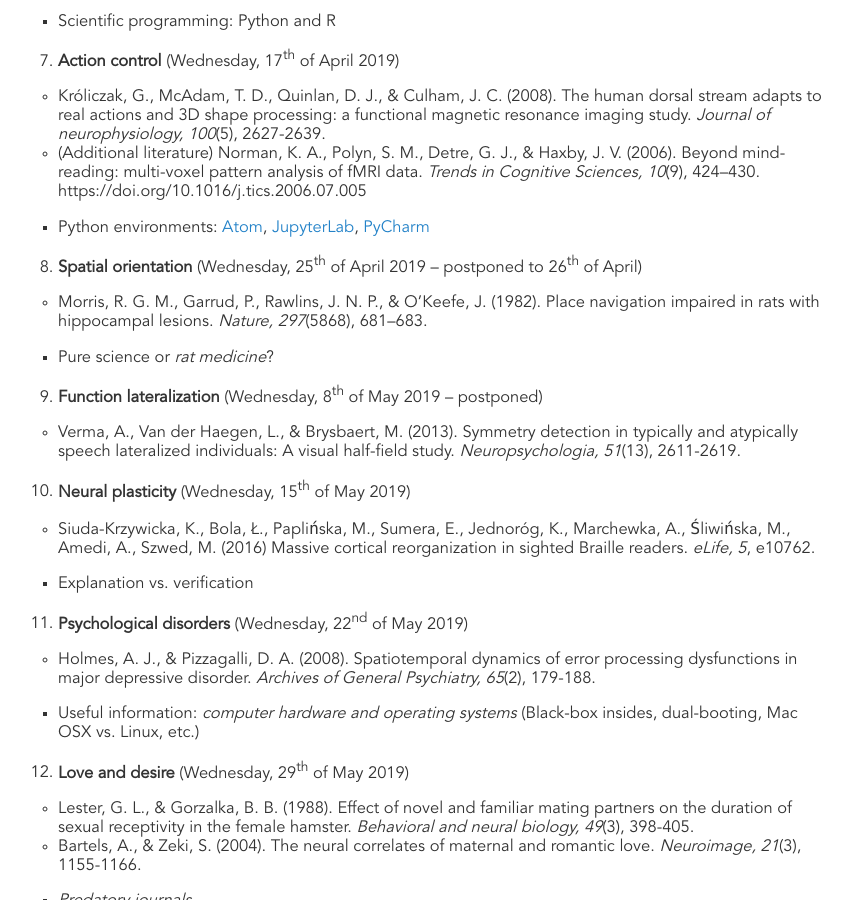
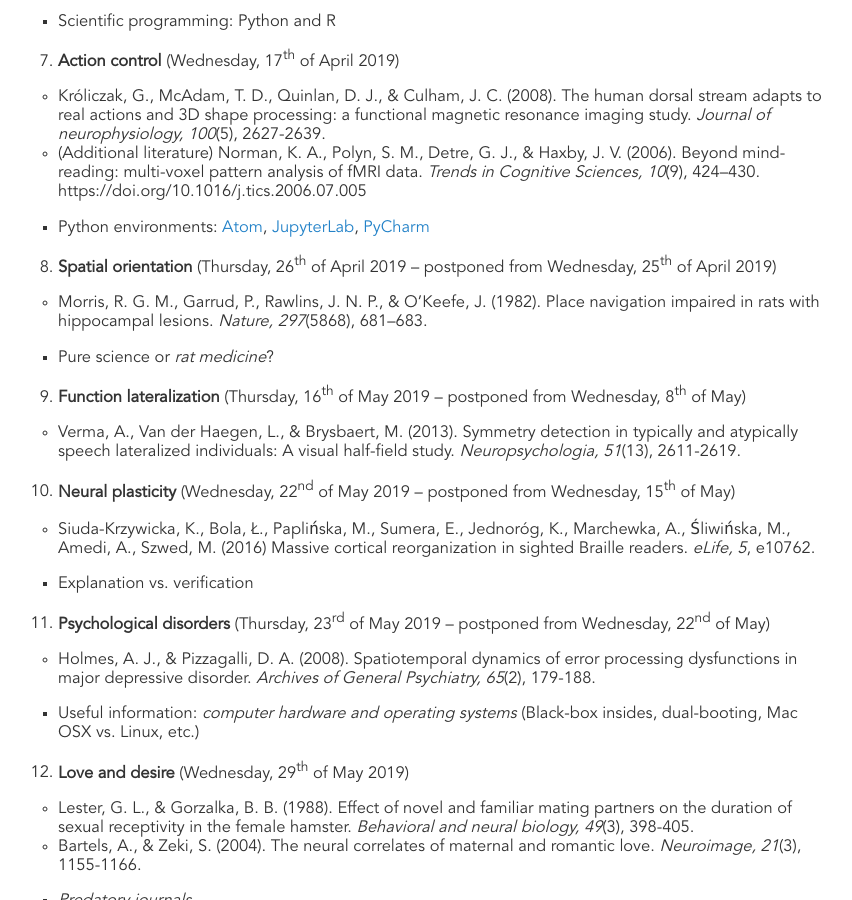
Before and after one commit to mikbuch/mikbuch.github.io, a Jekyll site: the page built from didactics.md, in a window 1280 px wide and 900 px high, scrolled down 1287 px. Shown: the whole window, without its empty margins (198-1050 px from the left). Built offline with Jekyll 4.4.1, drawn with Linux system fonts in a browser that asks for light colours.

Commit message:
Dates updated

```diff
--- a/didactics.md
+++ b/didactics.md
@@ -41,18 +41,18 @@ title: Didactics
     * (Additional literature) Norman, K. A., Polyn, S. M., Detre, G. J., & Haxby, J. V. (2006). Beyond mind-reading: multi-voxel pattern analysis of fMRI data. _Trends in Cognitive Sciences, 10_(9), 424–430. https://doi.org/10.1016/j.tics.2006.07.005
         * Python environments: [Atom](https://atom.io/), [JupyterLab](https://github.com/jupyterlab/jupyterlab), [PyCharm](https://www.jetbrains.com/pycharm/)
 
-8. __Spatial orientation__ (Wednesday, 25<sup>th</sup> of April 2019 -- postponed to 26<sup>th</sup> of April)
+8. __Spatial orientation__ (Thursday, 26<sup>th</sup> of April 2019 -- postponed from Wednesday, 25<sup>th</sup> of April 2019)
     * Morris, R. G. M., Garrud, P., Rawlins, J. N. P., & O’Keefe, J. (1982). Place navigation impaired in rats with hippocampal lesions. _Nature, 297_(5868), 681–683.
         * Pure science or _rat medicine_?
 
-9. __Function lateralization__ (Wednesday, 8<sup>th</sup> of May 2019 -- postponed)
+9. __Function lateralization__ (Thursday, 16<sup>th</sup> of May 2019 -- postponed from Wednesday, 8<sup>th</sup> of May)
     * Verma, A., Van der Haegen, L., & Brysbaert, M. (2013). Symmetry detection in typically and atypically speech lateralized individuals: A visual half-field study. _Neuropsychologia, 51_(13), 2611-2619.
 
-10. __Neural plasticity__ (Wednesday, 15<sup>th</sup> of May 2019)
+10. __Neural plasticity__ (Wednesday, 22<sup>nd</sup> of May 2019 -- postponed from Wednesday, 15<sup>th</sup> of May)
     * Siuda-Krzywicka, K., Bola, Ł., Paplińska, M., Sumera, E., Jednoróg, K., Marchewka, A., Śliwińska, M., Amedi, A., Szwed, M. (2016) Massive cortical reorganization in sighted Braille readers. _eLife, 5_, e10762.
         * Explanation vs. verification
 
-11. __Psychological disorders__ (Wednesday, 22<sup>nd</sup> of May 2019)
+11. __Psychological disorders__ (Thursday, 23<sup>rd</sup> of May 2019 -- postponed from Wednesday, 22<sup>nd</sup> of May)
     * Holmes, A. J., & Pizzagalli, D. A. (2008). Spatiotemporal dynamics of error processing dysfunctions in major depressive disorder. _Archives of General Psychiatry, 65_(2), 179-188.
         * Useful information: _computer hardware and operating systems_ (Black-box insides, dual-booting, Mac OSX vs. Linux, etc.)
 
```
